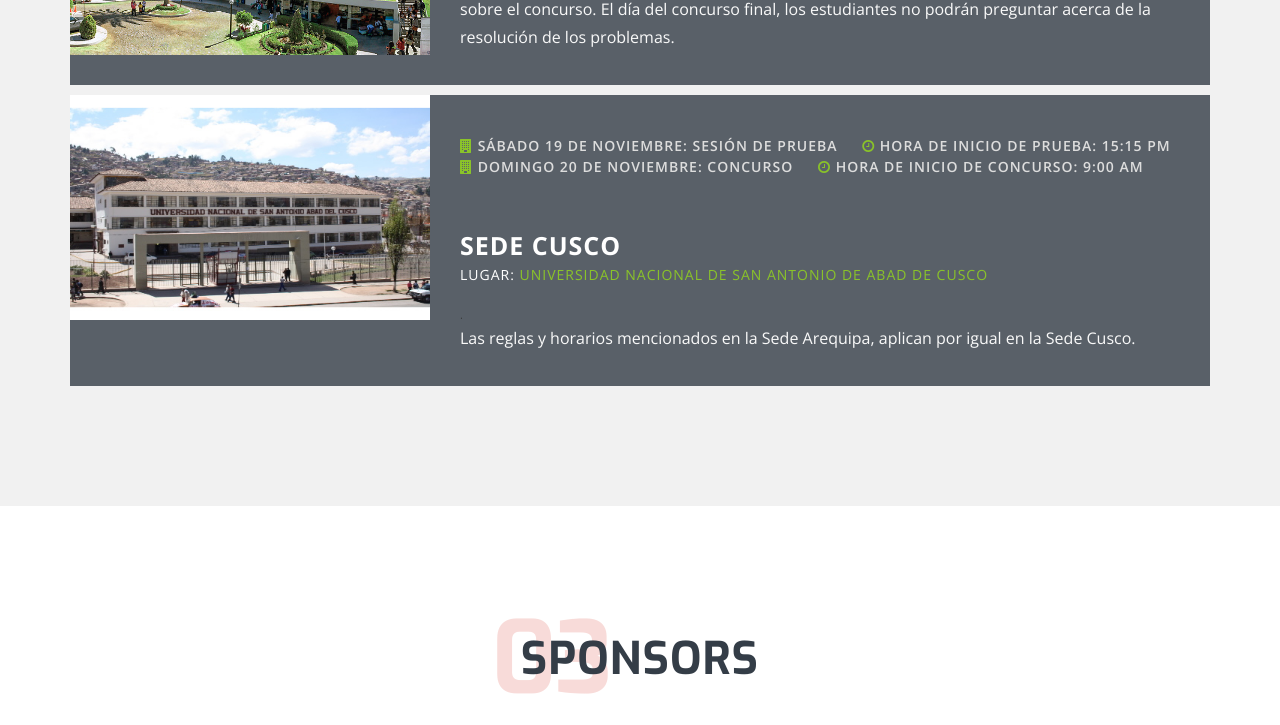
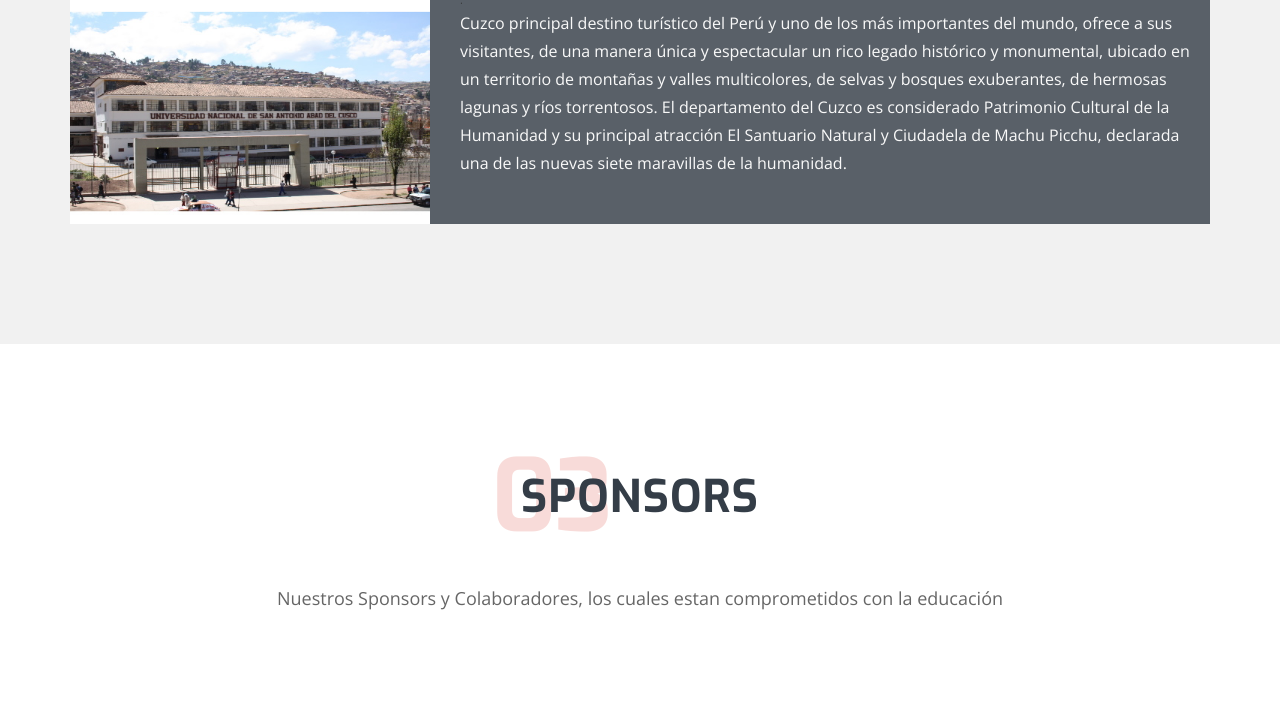
Before and after one commit to ACMUCSP/cep2016web, a Django app: page / in a window 1280 px wide, after a click that opens the changed part. Shown: the part 2588-3313 px from the top of the page. Run offline with Django 3.2, Linux system fonts and the light colour scheme; some libraries are stand-ins or nearby versions.

Commit message:
reloj, sedes

```diff
--- a/homepage/static/web_cep_2016/js/cbscript.js
+++ b/homepage/static/web_cep_2016/js/cbscript.js
@@ -321,13 +321,13 @@
     // COUNTDOWN START
 
     //get the values from data attributes
-    var cbxcountdown = $('#cbxcountdown');
+
 
     // -------------------------------------------------------------
     if ( $('.lz-circular-countdown-container').length ) {
         $('.lz-circular-countdown-container').final_countdown({
             now: Date.now()/1000,
-            end: new Date(2016, 11, 19).getTime()/1000,
+            end: new Date(2016, 10, 20).getTime()/1000,
             selectors: {
                 value_seconds: '.lz-circular-clock-seconds .lz-circular-val',
                 canvas_seconds: 'lz-circular-canvas_seconds',
--- a/templates/homepage/home.html
+++ b/templates/homepage/home.html
@@ -20,7 +20,7 @@
                                         <div class="lz-countdown-container">
                                             <div class="col-xs-10 col-xs-offset-1 col-sm-10 col-sm-offset-1">
                                                 <div class="row">
-                                                    <div class="lz-circular-countdown-container" id="cbxcountdown" data-year="2016" data-month="11" data-day="20">
+                                                    <div class="lz-circular-countdown-container" id="cbxcountdown">
 
                                                         <!-- days -->
                                                         <div class="lz-circular-clock-item lz-circular-clock-days lz-circular-countdown-time-value col-xs-3">
@@ -111,7 +111,7 @@
                                 <p class="uppercase  wow fadeInUp" data-wow-delay=".2s">
                                     Somos una organización académica sin ánimo de lucro conformada y dirigida por estudiantes de Ciencia de la Computación. Buscamos promover la computación como disciplina dentro y fuera de nuestra universidad.
                                 </p>
-
+                                <div class="col-xs-12" style="height:20px;"></div>
                                 <p class="uppercase wow fadeInUp" data-wow-delay=".2s">
                                     Contamos con el respaldo de la Association of Computing Machinery lo que nos permite mantenernos al tanto y difundir el estado del arte en las diferentes ramas de la computación, así como establecer lazos profesionales a nivel nacional e internacional.
                                 </p>
@@ -125,7 +125,7 @@
                                 <div class="cbx-view cbx-view-inner">
                                     <figure>
                                         {% load staticfiles %}
-                                        <img src="{% static "web_cep_2016/img/cap1.jpg"%}" alt="foto1_cep_2015" />
+                                        <img src="{% static "web_cep_2016/img/cap1.jpg"%}" alt="foto1_cep_2015" height="240px"/>
                                     </figure>
                                 </div>
                                 <div class="cbx-name-info">
@@ -209,8 +209,8 @@
                                             <div class="row">
                                                 <div class="col-xs-12 col-sm-4">
                                                     {% load staticfiles %}
-                                                    <a href="#"><img src="{% static "web_cep_2016/img/UCSPcool.jpg"%}" alt="img_ucsp"/></a>
-                                                    <a href="#"><img src="{% static "web_cep_2016/img/ucspcool2.jpg"%}" alt="img_ucsp"/></a>
+                                                    <a href="#"><img src="{% static "web_cep_2016/img/misti.jpg"%}" alt="img_ucsp"/></a>
+                                                    <a href="http://ucsp.edu.pe/"><img src="{% static "web_cep_2016/img/UCSPcool.jpg"%}" alt="img_ucsp"/></a>
                                                 </div>
                                                 <div class="col-xs-12 col-sm-8">
                                                     <div class="cbx-info text-left">
@@ -218,25 +218,23 @@
                                                         <span><a href="#"><i class="fa fa-clock-o"></i> Hora de Inicio de prueba: 15:15 PM </a></span>
                                                         <span><a href="#"><i class="fa fa-building"></i> Domingo 20 de Noviembre: Concurso</a></span>
                                                         <span><a href="#"><i class="fa fa-clock-o"></i> Hora de Inicio de Concurso: 9:00 AM </a></span>
-                                                        <div class="col-xs-12" style="height:50px;"></div>
-                                                        <!--<span><a href="#"><i class="fa fa-building"></i> Sede Norte: Trujillo</a></span>
-                                                        <span><a href="#"><i class="fa fa-hospital-o"></i> Sede Centro: Lima</a></span>
-                                                        <span><a href="#"><i class="fa fa-hospital-o"></i> Sede Sur: Arequipa</a></span>-->
+                                                        <div class="col-xs-12" style="height:50px;"></div>>
                                                         <h3 class="uppercase">Sede Arequipa</h3>
-                                                        <h5 class="uppercase">Lugar: <span class="span-color2">Universidad Católica San Pablo</span></h5>.
-                                                        <p> La sesión de prueba consiste en la resolución de 2 problemas sencillos, básicamente esto sirve para probar los computadores y además los concursantes resolver cualquier duda que tengan sobre el concurso. El día del concurso final, los estudiantes no podrán preguntar acerca de la resolución de los problemas. </p>
-                                                        <!--<a href="#">
-                                                            <p class="more"><span>More Info <i class="fa fa-long-arrow-right"></i></span></p>
-                                                        </a>-->
+                                                        <h5 class="uppercase">Lugar: <span class="span-color2" >Universidad Católica San Pablo</span></h5>.
+                                                        <p> Arequipa es la ciudad de sillar (piedra blanca), con destinos como nevados, volcanes como el Misti, profundos cañones como el Cotahuasi y el Colca, una reconocida gastronomía, caletas y playas.
+Asentada entre la costa y la sierra sur del Perú hasta los Andes. Contiene el pico nevado Ampato (6.288 msnm), Chachani (6.075 msnm) y Misti (5.825 msnm). </p>
                                                     </div> <!--//.single tab-->
                                                 </div>
                                             </div>
                                         </div>
+                                    </div>
+                                    <div id="menu1" class="tab-pane fade">
                                         <div class="cbx-single-tab">
                                             <div class="row">
                                                 <div class="col-xs-12 col-sm-4">
                                                     {% load staticfiles %}
-                                                    <a href="#"><img src="{% static "web_cep_2016/img/unsaac.jpg"%}" alt="img_unsaac"/></a>
+                                                    <a href="#"><img src="{% static "web_cep_2016/img/cuzco.jpg"%}" alt="img_unsaac"/></a>
+                                                    <a href="http://www.unsaac.edu.pe/"><img src="{% static "web_cep_2016/img/unsaac.jpg"%}" alt="img_unsaac"/></a>
                                                 </div>
                                                 <div class="col-xs-12 col-sm-8">
                                                      <div class="cbx-info text-left">
@@ -245,23 +243,16 @@
                                                         <span><a href="#"><i class="fa fa-building"></i> Domingo 20 de Noviembre: Concurso</a></span>
                                                         <span><a href="#"><i class="fa fa-clock-o"></i> Hora de Inicio de Concurso: 9:00 AM </a></span>
                                                         <div class="col-xs-12" style="height:50px;"></div>
-                                                        <!--<span><a href="#"><i class="fa fa-building"></i> Sede Norte: Trujillo</a></span>
-                                                        <span><a href="#"><i class="fa fa-hospital-o"></i> Sede Centro: Lima</a></span>
-                                                        <span><a href="#"><i class="fa fa-hospital-o"></i> Sede Sur: Arequipa</a></span>-->
-                                                        <h3 class="uppercase">Sede Cusco</h3>
-                                                        <h5 class="uppercase">Lugar: <span class="span-color2">Universidad Nacional de San Antonio de Abad de Cusco</span></h5>.
-                                                        <p> Las reglas y horarios mencionados en la Sede Arequipa, aplican por igual en la Sede Cusco. </p>
-                                                        <!--<a href="#">
-                                                            <p class="more"><span>More Info <i class="fa fa-long-arrow-right"></i></span></p>
-                                                        </a>-->
+                                                         <h3 class="uppercase">Sede Cuzco</h3>
+                                                        <div class="col-xs-12" style="height:50px;"></div>
+                                                         <h5 class="uppercase">Lugar: <span class="span-color2">Universidad Nacional de San Antonio de Abad de Cusco</span></h5>.
+                                                        <p> Cuzco principal destino turístico del Perú y uno de los más importantes del mundo, ofrece a sus visitantes, de una manera única y espectacular un rico legado histórico y monumental, ubicado en un territorio de montañas y valles multicolores, de selvas y bosques exuberantes, de hermosas lagunas y ríos torrentosos. El departamento del Cuzco es considerado Patrimonio Cultural de la Humanidad y su principal atracción El Santuario Natural y Ciudadela de Machu Picchu, declarada una de las nuevas siete maravillas de la humanidad. </p>
                                                     </div>
                                                 </div>
 
                                             </div>
                                         </div>
-
                                     </div>
-
                                 </div>
                             </div>
                         </div>
```
Also changed, not shown: homepage/static/web_cep_2016/js/jquery.final-countdown.js.
